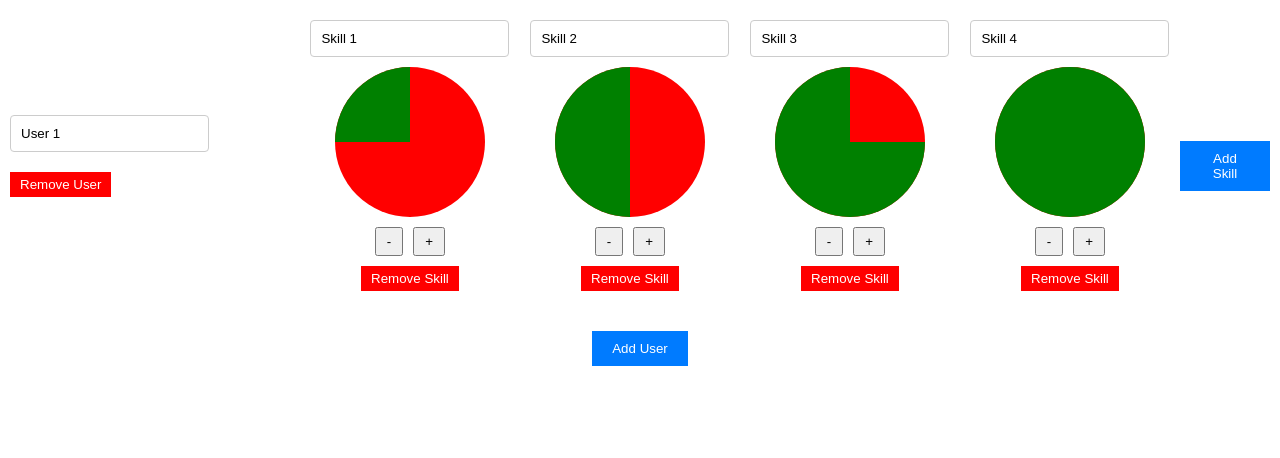
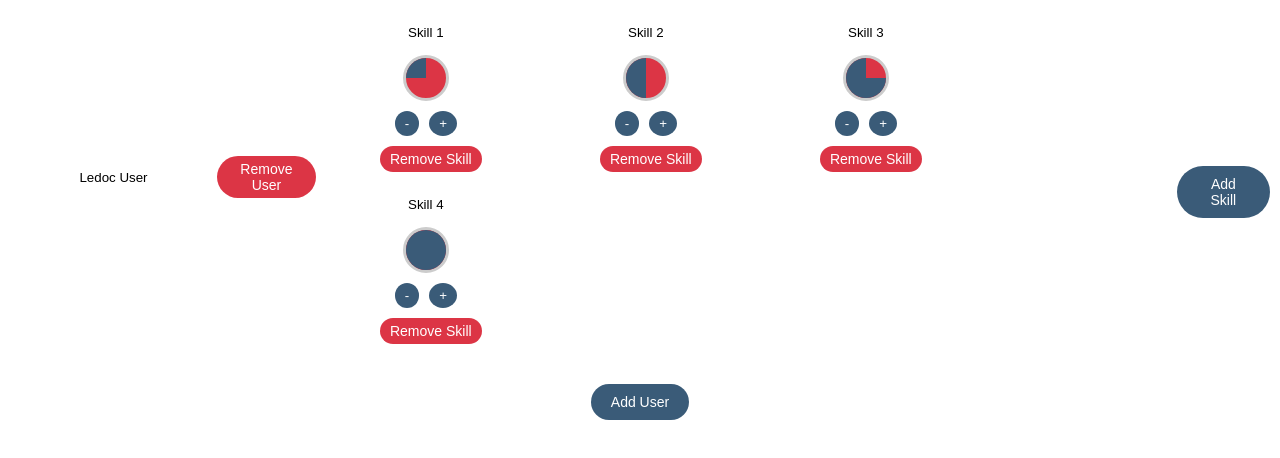
Before and after one commit to DPLekon/SkillMatrix-v0.3, a React (Create React App) app: page / in a window 1280 px wide. Shown: the top 458 px of the page. Built offline with nearby package versions, Linux system fonts and the light colour scheme.

Commit message:
Visual upd

```diff
--- a/src/App.js
+++ b/src/App.js
@@ -5,7 +5,7 @@ const SkillMatrix = () => {
   const [users, setUsers] = useState([
     {
       id: 1,
-      name: 'User 1',
+      name: 'Ledoc User',
       skills: [
         { id: 1, name: 'Skill 1', rating: 1 },
         { id: 2, name: 'Skill 2', rating: 2 },
@@ -87,7 +87,7 @@ const SkillMatrix = () => {
   };
 
   const renderCircleParts = (rating) => {
-    const colors = ['green', 'green', 'green', 'green'];
+    const colors = ['#3a5b78', '#3a5b78', '#3a5b78', '#3a5b78'];
     const circleParts = [];
 
     for (let i = rating - 1; i >= 0; i--) {
--- a/src/SkillMatrix.css
+++ b/src/SkillMatrix.css
@@ -1,6 +1,6 @@
+/* SkillMatrix.css */
 .skill-matrix {
   display: flex;
-    justify-content: center;
   flex-direction: column;
   align-items: center;
 }
@@ -8,8 +8,46 @@
 .user-skills {
   display: flex;
   /* flex-direction: column; */
+  flex-direction: row;
   align-items: center;
   margin: 10px;
+}
+
+.user-name {
+  display: flex;
+  align-items: center;
+  margin-bottom: 10px;
+}
+
+.user-name input[type="text"] {
+  margin-left: 10px;
+  padding: 5px;
+  /* border: 1px solid #ccc; */
+  border: none;
+  border-radius: 4px;
+  transition: border-color 0.3s ease;
+  text-align: center;
+}
+
+.user-name input[type="text"]:focus {
+  outline: none;
+  border-color: #007bff;
+
+}
+
+.remove-user,
+.remove-skill {
+  background-color: #dc3545;
+  color: white;
+  border: none;
+  padding: 5px 10px;
+  margin-left: 10px;
+  cursor: pointer;
+}
+
+.skill-circles {
+  display: flex;
+  flex-wrap: wrap;
 }
 
 .skill-circle {
@@ -17,18 +55,28 @@
   flex-direction: column;
   align-items: center;
   margin: 10px;
-    width: 200px; /* Adjust width as needed */
+  width: 200px;
 }
 
 .circle {
   position: relative;
-    width: 150px;
-    height: 150px;
+  /* width: 150px;
+  height: 150px; */
+  width: 40px;
+  height: 40px;
   border-radius: 50%;
-    background-color: red;
+  background-color: #dc3545;
   overflow: hidden;
   margin-top: 10px;
+  border: 3px solid #ccc;
+
 }
+
+.circle:hover {
+  border-color: #3a5b78;
+  transition:  0.5s ease;
+}
+
 
 .circle-part {
   position: absolute;
@@ -36,13 +84,9 @@
   left: 0;
   width: 50%;
   height: 50%;
-    border-radius: 0 0 0% 0;
+  /* border-radius: 0 100% 0 0; */
   transform-origin: 100% 100%;
   transition: background-color 0.3s ease;
-  }
-
-  .skill-circles {
-    display: flex;
 }
 
 .rating-buttons {
@@ -53,47 +97,40 @@
 .rating-buttons button {
   margin: 0 5px;
   padding: 5px 10px;
+  background-color: #3a5b78;
+  color: white;
+  border: none;
+  cursor: pointer;
+  border-radius: 100%;
 }
 
-  .remove-skill {
-    margin-top: 10px;
-    background-color: red;
-    color: white;
-    border: none;
-    padding: 5px 10px;
-    cursor: pointer;
-  }
-
-  .add-skill-button {
+.add-skill-button,
+.add-user-button {
   margin-top: 20px;
-    background-color: #007bff;
+  background-color:   #3a5b78;
   color: white;
   border: none;
   padding: 10px 20px;
   cursor: pointer;
 }
 
-  .remove-user {
-    margin-top: 20px;
-    background-color: red;
-    color: white;
-    border: none;
-    padding: 5px 10px;
-    cursor: pointer;
+.remove-skill {
+  margin-top: 10px;
 }
 
+.remove-skill,
+.remove-user,
+.add-skill-button,
 .add-user-button {
-    margin-top: 20px;
-    background-color: #007bff;
-    color: white;
-    border: none;
-    padding: 10px 20px;
-    cursor: pointer;
+  border-radius: 50px;
+  font-size: 14px;
 }
 
 input[type="text"] {
-    padding: 10px;
-    border: 1px solid #ccc;
+  padding: 5px;
+  /* border: 1px solid #ccc; */
+  border: none;
+  text-align: center;
   border-radius: 4px;
   transition: border-color 0.3s ease;
 }
```
Also changed, not shown: src/index.css (line endings or trailing spaces). Lines whose indentation alone changed are shown as unchanged.
